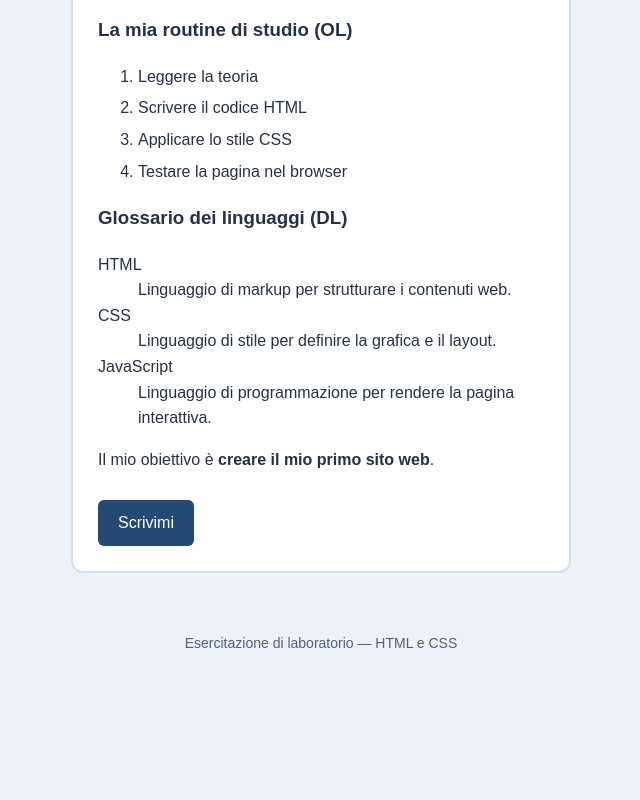
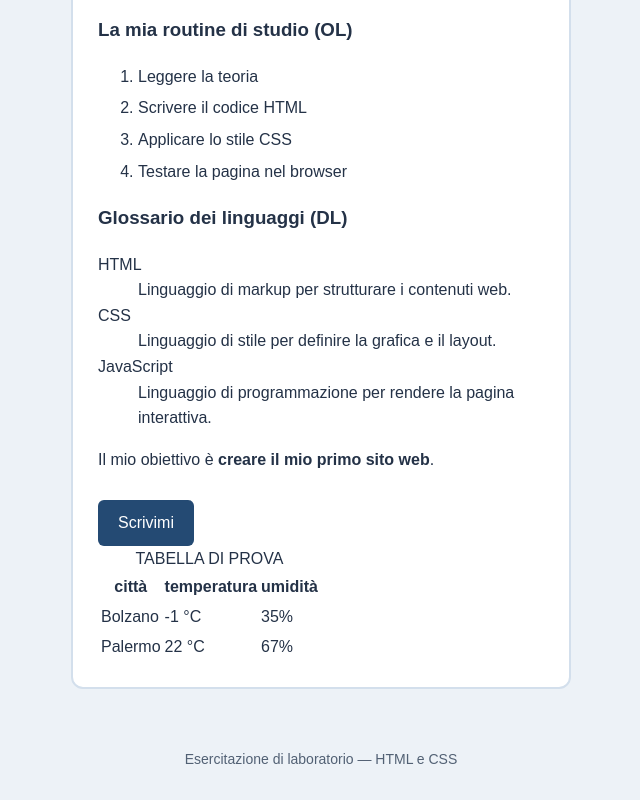
Before and after one commit to scopellitimassimiliano4-design/-laboratorio-html, a plain HTML site: page index.html in a window 1280 px wide. Shown: the part 471-1271 px from the top of the page, without its empty margins (319-959 px from the left). Before the commit the page ends 1154 px from the top, so only its background shows below. Drawn offline with Linux system fonts and the light colour scheme.

Commit message:
Update index.html

```diff
--- a/index.html
+++ b/index.html
@@ -62,6 +62,27 @@
       <a class="pulsante" href="mailto:marco@example.com">
         Scrivimi
       </a>
+
+    <table>
+        <caption>TABELLA DI PROVA</caption>
+        <tr>
+            <th>città</th>
+            <th>temperatura</th>
+            <th>umidità</th>
+        </tr>
+        <tr>
+            <td>Bolzano</td>
+            <td>-1 °C</td>
+            <td>35%</td>
+        </tr>
+        <tr>
+            <td>Palermo</td>
+            <td>22 °C</td>
+            <td>67%</td>
+        </tr>
+    </table>
+</body>
+</html>
     </article>
   </main>
 
```
